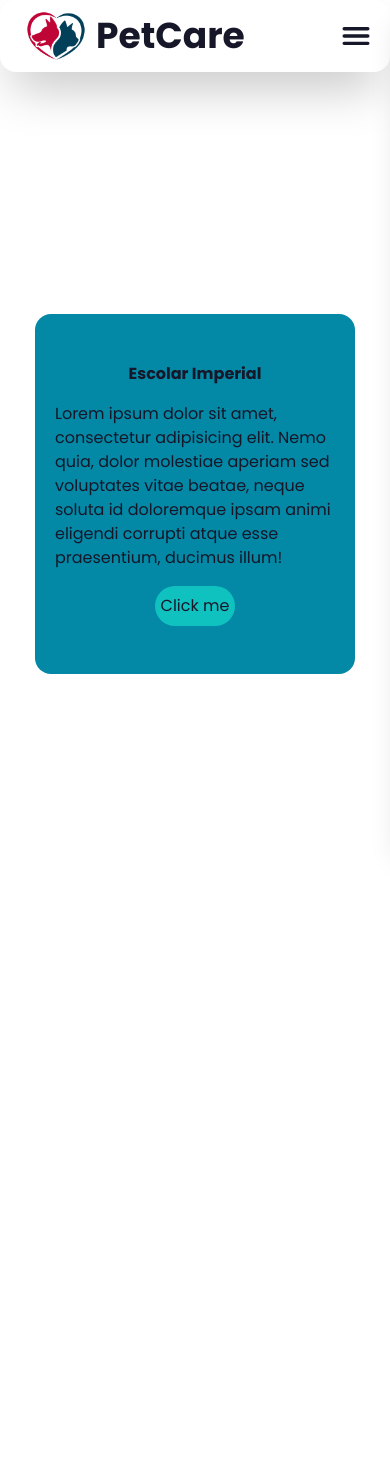
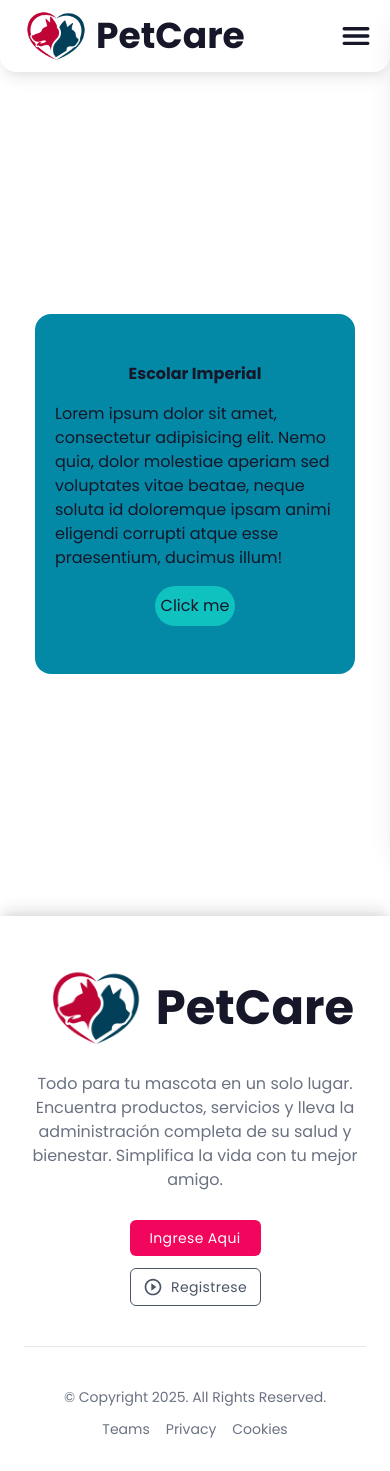
Before and after one commit to MrZudro/Frontend-PetCare, a React (Vite) app: page / in a window 390 px wide. Before the commit the page ends 916 px from the top, so only its background shows below. Built offline with nearby package versions, Linux system fonts and the light colour scheme.

Commit message:
Se agregaron sombras reutilizables y el footer terminado y responsive

```diff
--- /dev/null
+++ b/src/components/ui/FooterMq.jsx
@@ -0,0 +1,48 @@
+import logo from '../../assets/logo.png'
+export default function FooterMq() {
+    return (
+
+    <footer className="bg-fondo sombra-superior">
+            <div className="container px-6 py-8 mx-auto">
+                <div className="flex flex-col items-center text-center">
+                    <a href="#">
+                            <div className='flex flex-row items-center'>
+                                <img src={logo} alt="logo de la marca" className='w-30 h-30'  />
+                                <h1 className=' text-5xl font-bold
+                                                hover:text-acento-primario
+                                                transition-colors duration-300 ease-in-initial'>PetCare</h1>
+                            </div>
+                    </a>
+
+                    <p className="max-w-md mx-auto mt-1 mb-3  text-gray-500 ">Todo para tu mascota en un solo lugar. Encuentra productos, servicios y lleva la administración completa de su salud y bienestar. Simplifica la vida con tu mejor amigo.</p>
+
+                    <div className="flex flex-col mt-4 sm:flex-row sm:items-center sm:justify-center">
+                        <button className="cursor-pointer flex items-center justify-center order-1 w-full px-2 py-2 mt-3 text-sm tracking-wide text-gray-600 capitalize transition-colors duration-300 transform border rounded-md sm:mx-2 sm:mt-0 sm:w-auto hover:bg-gray-50 focus:outline-none focus:ring  focus:ring-gray-300 focus:ring-opacity-40">
+                            <svg className="w-5 h-5 mx-1" viewBox="0 0 24 24" fill="none" xmlns="http://www.w3.org/2000/svg">
+                                <path d="M12 22C6.47715 22 2 17.5228 2 12C2 6.47715 6.47715 2 12 2C17.5228 2 22 6.47715 22 12C21.9939 17.5203 17.5203 21.9939 12 22ZM4 12.172C4.04732 16.5732 7.64111 20.1095 12.0425 20.086C16.444 20.0622 19.9995 16.4875 19.9995 12.086C19.9995 7.68451 16.444 4.10977 12.0425 4.086C7.64111 4.06246 4.04732 7.59876 4 12V12.172ZM10 16.5V7.5L16 12L10 16.5Z" fill="currentColor"></path>
+                            </svg>
+
+                            <span className="mx-1">Registrese</span>
+                        </button>
+
+                        <button className="cursor-pointer w-full px-5 py-2 text-sm tracking-wide text-white capitalize transition-colors duration-300 transform bg-acento-primario rounded-md sm:mx-2 sm:order-2 sm:w-auto hover:bg-acento-secundario focus:outline-none focus:ring focus:ring-blue-300 focus:ring-opacity-80">Ingrese Aqui</button>
+                    </div>
+                </div>
+
+                <hr className="my-10 border-gray-200 " />
+
+                <div className="flex flex-col items-center sm:flex-row sm:justify-between">
+                    <p className="text-sm text-gray-500">© Copyright 2025. All Rights Reserved.</p>
+
+                    <div className="flex mt-3 -mx-2 sm:mt-0">
+                        <a href="#" className="mx-2 text-sm text-gray-500 transition-colors duration-300 hover:text-gray-500" aria-label="Reddit"> Teams </a>
+
+                        <a href="#" className="mx-2 text-sm text-gray-500 transition-colors duration-300 hover:text-gray-500" aria-label="Reddit"> Privacy </a>
+
+                        <a href="#" className="mx-2 text-sm text-gray-500 transition-colors duration-300 hover:text-gray-500" aria-label="Reddit"> Cookies </a>
+                    </div>
+                </div>
+            </div>
+        </footer>
+    )
+}
--- a/src/components/ui/NavBarMq.jsx
+++ b/src/components/ui/NavBarMq.jsx
@@ -22,7 +22,7 @@ export default function NavBarMq() {
     return (
         <>
             {/* === Barra de navegación principal === */}
-            <nav className='flex justify-between h-18 p-4 relative bg-card text-texto shadow-2xl
+            <nav className='flex justify-between h-18 p-4 relative bg-card text-texto sombra-inferior
                             2xl:mx-[10vw] rounded-2xl'>
                 {/* Logo + título */}
                 <div className='flex items-center cursor-pointer'>
--- a/src/index.css
+++ b/src/index.css
@@ -53,6 +53,17 @@
         align-items: center;
         justify-content: space-between;
     }
+
+    /* Sombras reutilizables */
+    .sombra-superior{
+        /* sombra que proyecta hacia arriba */
+        box-shadow: 0 -10px 15px -3px rgba(0,0,0,0.1), 0 -4px 6px -2px rgba(0,0,0,0.05);
+    }
+
+    .sombra-inferior{
+        /* sombra que proyecta hacia abajo */
+        box-shadow: 0 10px 15px -3px rgba(0,0,0,0.08), 0 4px 6px -2px rgba(0,0,0,0.04);
+    }
 }
 
 /* === Tema Oscuro === */
--- a/src/pages/HomeMq.jsx
+++ b/src/pages/HomeMq.jsx
@@ -1,3 +1,4 @@
+import FooterMq from "../components/ui/FooterMq";
 import NavBarMq from "../components/ui/NavBarMq";
 
 export default function HomeMq() {
@@ -12,6 +13,7 @@ export default function HomeMq() {
                 <button className="bg-primary hover:bg-primary-hover w-20 h-10 rounded-3xl"> Click me</button>
             </div>
         </div>
+        <FooterMq/>
     </>
     )
 }
```
